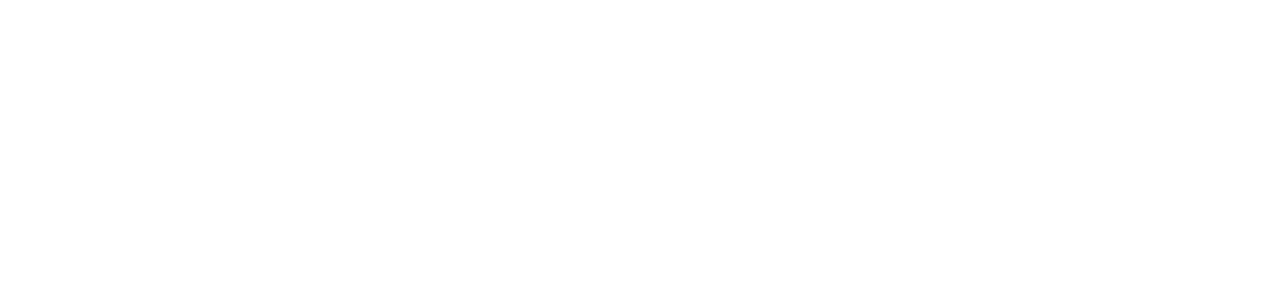
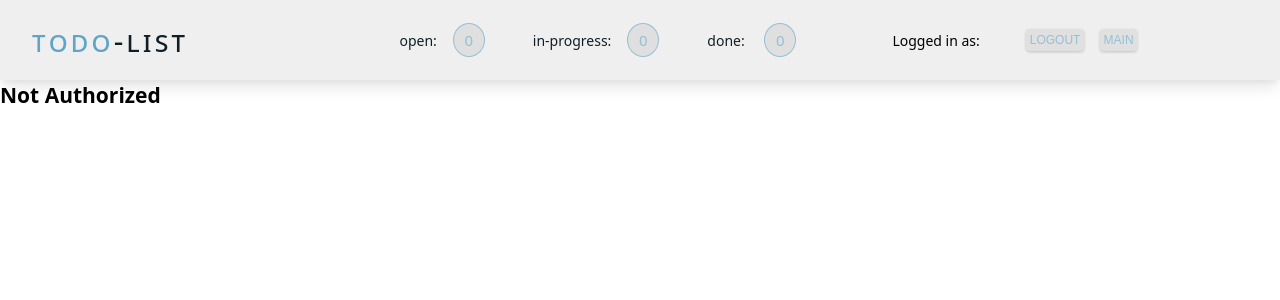
Before and after one commit to Dskottke/todo-application, a React (Vite) app in the folder frontend/: page /admin in a window 1280 px wide. Before the commit this address had no page. Shown: the top 300 px of the page. Built offline with nearby package versions, Linux system fonts and the light colour scheme.

Commit message:
Add Routing for admin

```diff
--- a/frontend/src/App.jsx
+++ b/frontend/src/App.jsx
@@ -1,20 +1,23 @@
 import React from 'react'
 
 import MainPage from "./mainpage/MainPage.jsx";
-import {Route, Routes} from "react-router-dom";
+import {Route, Routes, useLocation} from "react-router-dom";
 import {ToastContainer} from "react-toastify";
 import FormPage from "./formpage/FormPage.jsx";
 import {useGlobalContext} from "./Context.jsx";
+import AdminOverview from "./admin/AdminOverview.jsx";
+import Navbar from "./mainpage/Navbar.jsx";
 
 function App() {
 
     const {fetchUser, signUpUser} = useGlobalContext()
+    const location = useLocation();
 
     return (
         <section className="App">
+            {location.pathname !== '/login' && <Navbar/>}
             <Routes>
                 <Route path={"/"} element={<MainPage/>}/>
-
                 <Route path={"/login"} element={
                     <FormPage
                         title={"Login"}
@@ -31,6 +34,7 @@
                         submitFunction={signUpUser}
                         navLink={"/login"}
                     />}/>
+                <Route path={"/admin"} element={<AdminOverview/>}/>
             </Routes>
             <ToastContainer position={"top-center"}/>
         </section>
--- a/frontend/src/Context.jsx
+++ b/frontend/src/Context.jsx
@@ -15,6 +15,10 @@
     const [isSideBarOpen, setIsSideBarOpen] = useState(false)
     const [unconfirmedUsers, setUnconfirmedUsers] = useState([])
 
+    const navigateTo = (path) => {
+        navigate(path)
+        closeSideBar()
+    }
 
     const logoutUser = () => {
         axios.get("/api/user/logout")
@@ -25,8 +29,7 @@
                     setIsSideBarOpen(false)
                     navigate("/login")
                 }
-                }
-            ).catch((error) => {
+            }).catch((error) => {
             toast.error(error.response.data)
         })
     }
@@ -34,8 +37,7 @@
 
         axios.get("/api/user/", {
             auth: {
-                username: credentials.username,
-                password: credentials.password
+                username: credentials.username, password: credentials.password
             }
         })
             .then((response) => {
@@ -49,25 +51,21 @@
     }
     const signUpUser = (credentials) => {
         axios.post("/api/user/", {
-            username: credentials.username,
-            password: credentials.password
+            username: credentials.username, password: credentials.password
         }).then((response) => {
             if (response.status === 201) {
                 toast.success("user  " + response.data + " created , you can login now")
                 navigate("/login")
             }
         }).catch((error) => {
-            if (error.response.status === 400 && !error.response.data)
-                toast.error("Username already exists")
-            else
-                toast.error(error.response.data)
+            if (error.response.status === 400 && !error.response.data) toast.error("Username already exists")
+            else toast.error(error.response.data)
         })
 
 
     }
-
     const getCurrentUser = useMemo(() => {
-        return currentUser.username
+        return currentUser
     }, [currentUser])
 
     const openAmount = useMemo(() => {
@@ -114,15 +112,14 @@
             closeSideBar,
             isSideBarOpen,
             unconfirmedUsers,
-            setUnconfirmedUsers
+            setUnconfirmedUsers,
+            navigateTo,
         }
     }, [isModalOpen, toDos, isSideBarOpen])
 
-    return (
-        <GlobalContext.Provider value={value}>
+    return (<GlobalContext.Provider value={value}>
         {children}
-        </GlobalContext.Provider>
-    );
+    </GlobalContext.Provider>);
 
 }
 
--- a/frontend/src/admin/AdminOverview.jsx
+++ b/frontend/src/admin/AdminOverview.jsx
@@ -1,11 +1,19 @@
 import React from 'react';
 import UnconfirmedUserTable from "./UnconfirmedUserTable.jsx";
+import {useGlobalContext} from "../Context.jsx";
+import SideBar from "../mainpage/SideBar.jsx";
 
 function AdminOverview() {
+    const {getCurrentUser} = useGlobalContext()
+
+    if (getCurrentUser.role !== "ADMIN") {
+        return <h1>Not Authorized</h1>
+    }
+
     return (
-
-        <section className={"admin-overview-container"}>
+        <section className={"admin-overview"}>
             <UnconfirmedUserTable/>
+            <SideBar/>
         </section>
     );
 }
--- a/frontend/src/index.css
+++ b/frontend/src/index.css
@@ -122,15 +122,19 @@
 
 /* ----Navbar---- */
 .nav-container {
-    position: absolute;
     display: flex;
     justify-content: flex-end;
     gap: 4rem;
     background-color: var(--grey);
     width: 100%;
     height: 5rem;
+    visibility: visible;
     box-shadow: var(--shadow-3);
     place-items: center;
+}
+
+.nav-container.hide {
+    visibility: hidden;
 }
 
 .nav-menu-btn {
@@ -139,6 +143,7 @@
 }
 
 .nav-btn {
+    margin: 0 0.5rem;
     font-size: 12px;
     color: var(--primary-300);
     background-color: rgba(182, 181, 181, 0.27);
--- a/frontend/src/mainpage/MainPage.jsx
+++ b/frontend/src/mainpage/MainPage.jsx
@@ -1,26 +1,23 @@
 import React from 'react';
-import Navbar from "./Navbar.jsx";
 import AddModal from "./AddModal.jsx";
 import Hero from "./Hero.jsx";
 import BoardOverview from "./BoardOverview.jsx";
 import {useGlobalContext} from "../Context.jsx";
 import {useAuth, useUnconfirmedUsers} from "../hooks.js";
 import SideBar from "./SideBar.jsx";
-import AdminOverview from "../admin/AdminOverview.jsx";
+
 
 function MainPage() {
     const user = useAuth()
-    const {isModalOpen, unconfirmedUsers} = useGlobalContext()
+    const {isModalOpen} = useGlobalContext()
     useUnconfirmedUsers()
     return (
         <section>
             {user &&
                 <>
-                    <Navbar/>
                     <SideBar/>
                     {isModalOpen && <AddModal/>}
                     <Hero/>
-                    {unconfirmedUsers.length > 0 ? <AdminOverview/> : null}
                     <BoardOverview/>
                 </>
             }
--- a/frontend/src/mainpage/Navbar.jsx
+++ b/frontend/src/mainpage/Navbar.jsx
@@ -10,15 +10,14 @@
         getCurrentUser,
         logoutUser,
         openSideBar,
+        navigateTo
     } = useGlobalContext()
-    console.log(getCurrentUser)
 
     return (
         <nav className={"nav-container"}>
             <div className={"nav-side-header"}>
                 <h1><span>ToDo</span>-list</h1>
             </div>
-
             <div className={"nav-status-area"}>
                 <div>
                     <p>open:<span className={"status-counter"}>{openAmount}</span></p>
@@ -31,8 +30,16 @@
                 </div>
             </div>
             <div className={"nav-user"}>
-                <p className={"nav-user"}>Logged in as: <span>{getCurrentUser}</span></p>
+                <p className={"nav-user"}>Logged in as: <span>{getCurrentUser.username}</span></p>
                 <button onClick={logoutUser} className={"btn nav-btn"}>Logout</button>
+                {getCurrentUser.role === "ADMIN" && window.location.pathname === "/" ?
+                    <button onClick={() => navigateTo("/admin")} className={"btn nav-btn"}>Admin</button>
+                    : null
+                }
+                {window.location.pathname === "/admin" ?
+                    <button onClick={() => navigateTo("/")} className={"btn nav-btn"}>Main</button>
+                    : null
+                }
             </div>
             <div className={"nav-btn-area"}>
                 <button onClick={openSideBar} className={"btn nav-menu-btn"}><GrMenu/></button>
--- a/frontend/src/mainpage/SideBar.jsx
+++ b/frontend/src/mainpage/SideBar.jsx
@@ -9,7 +9,10 @@
         doneAmount,
         getCurrentUser,
         logoutUser,
+        navigateTo
     } = useGlobalContext()
+
+
     return (
         <aside className={isSideBarOpen ? "sidebar-container  show-sidebar" : "sidebar-container "}>
             <section className={"sidebar-header"}>
@@ -25,8 +28,16 @@
             </section>
             <div className={"head_underline"}></div>
             <section className={"sidebar-user"}>
-                <p className={"sidebar-user"}>Logged in as: <span>{getCurrentUser}</span></p>
+                <p className={"sidebar-user"}>Logged in as: <span>{getCurrentUser.username}</span></p>
                 <button onClick={logoutUser} className={"btn logout-btn"}>Logout</button>
+                {getCurrentUser.role === "ADMIN" && window.location.pathname === "/" ?
+                    <button onClick={() => navigateTo("/admin")} className={"btn logout-btn"}>Admin</button>
+                    : null
+                }
+                {window.location.pathname === "/admin" ?
+                    <button onClick={() => navigateTo("/")} className={"btn logout-btn"}>Main</button>
+                    : null
+                }
             </section>
             <button onClick={closeSideBar} className={"btn sidebar-btn"}><AiOutlineCloseCircle/></button>
             <div className={"head_underline"}></div>
```
Lines whose indentation alone changed are shown as unchanged.
